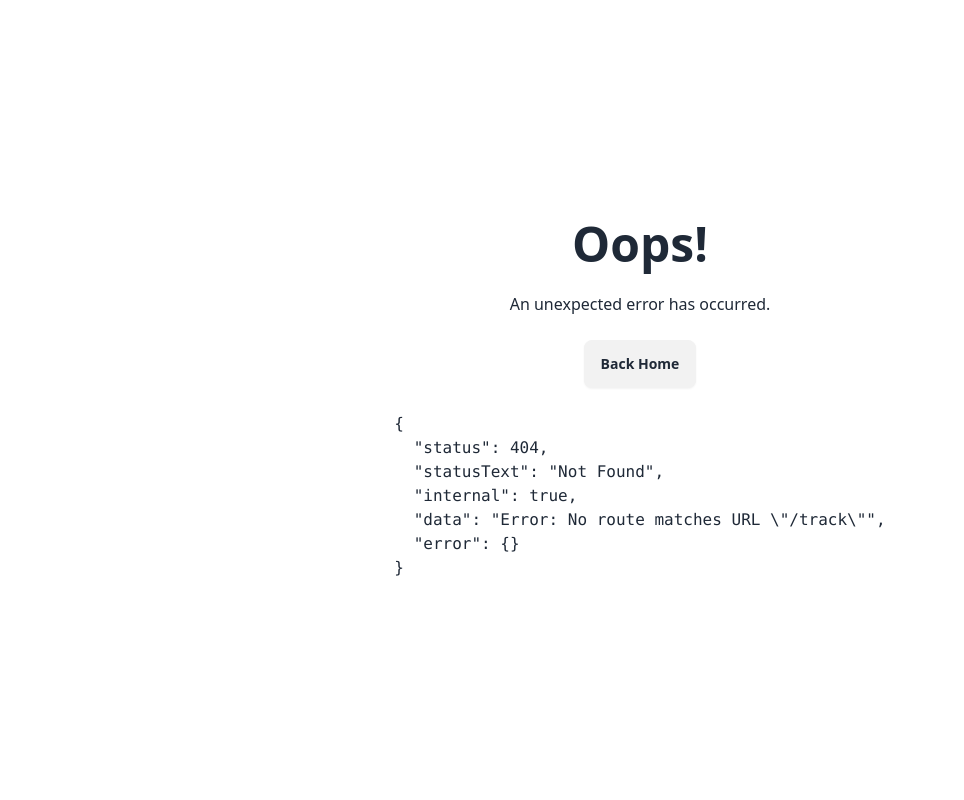
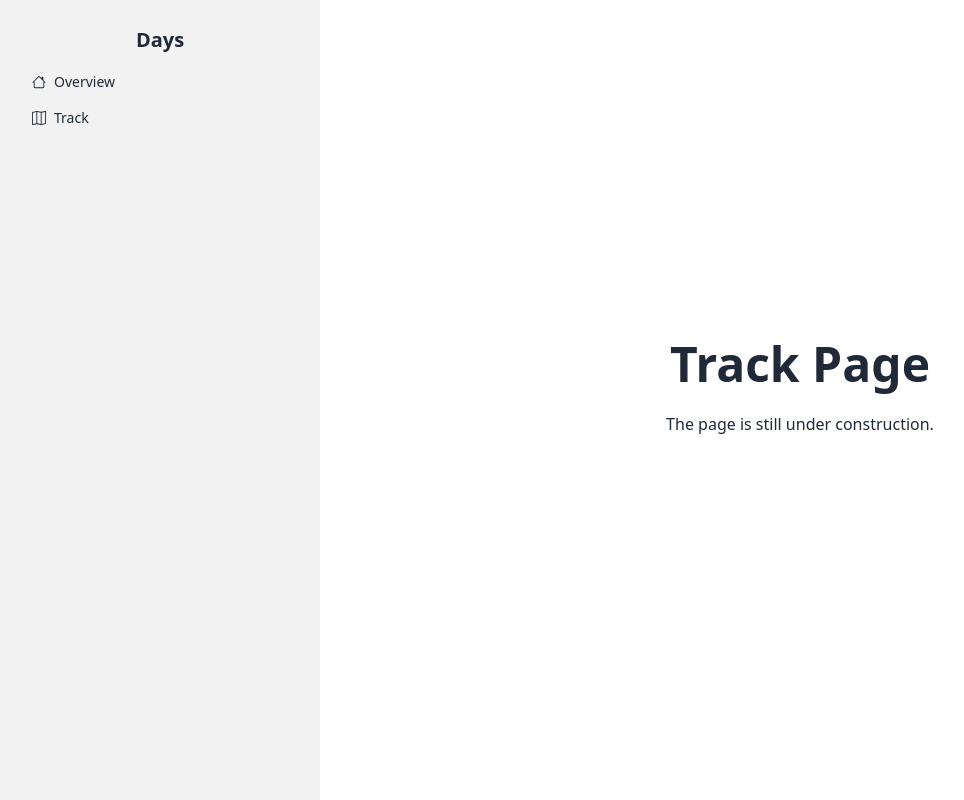
Before and after one commit to MountComb/days, a React (Vite) app in the folder frontend/: page /track in a window 1280 px wide. Before the commit this address had no page. Shown: the whole page, without its empty margins (0-964 px from the left). Built offline with nearby package versions, Linux system fonts and the light colour scheme.

Commit message:
create track page

```diff
--- a/frontend/src/App.tsx
+++ b/frontend/src/App.tsx
@@ -1,4 +1,4 @@
-import { BsHouse } from "react-icons/bs"
+import { BsHouse, BsMap } from "react-icons/bs"
 import { Link, Outlet } from "react-router-dom"
 
 function App() {
@@ -14,7 +14,8 @@ function App() {
           <label className="drawer-overlay" aria-label="close sidebar" htmlFor="sidebar"></label>
           <ul className="menu min-h-full w-80 p-4 bg-base-200 text-base-content ">
             <li><Link className="btn btn-ghost text-xl" to="/">Days</Link></li>
-            <li><Link to="/" ><BsHouse /> Overview</Link></li>
+            <li><Link to="/" ><BsHouse />Overview</Link></li>
+            <li><Link to="/track" ><BsMap />Track</Link></li>
           </ul>
         </nav>
       </div>
--- /dev/null
+++ b/frontend/src/TrackPage.tsx
@@ -0,0 +1,16 @@
+export default function TrackPage() {
+    return (
+        <main>
+            <div className="hero min-h-screen">
+                <div className="hero-content text-center">
+                    <div className="max-w-lg">
+                        <h1 className="text-5xl font-bold">Track Page</h1>
+                        <p className="py-6">
+                            The page is still under construction.
+                        </p>
+                    </div>
+                </div>
+            </div>
+        </main>
+    )
+}
--- a/frontend/src/main.tsx
+++ b/frontend/src/main.tsx
@@ -5,10 +5,12 @@ import App from './App.tsx'
 import ErrorPage from './ErrorPage.tsx'
 import './index.css'
 import OverviewPage from './OverviewPage.tsx'
+import TrackPage from './TrackPage.tsx'
 
 const router = createBrowserRouter(createRoutesFromElements(
   <Route path="/" element={<App />} errorElement={<ErrorPage />}>
     <Route index element={<OverviewPage />} />
+    <Route path='track/' element={<TrackPage />} />
   </Route>
 )
 )
```
